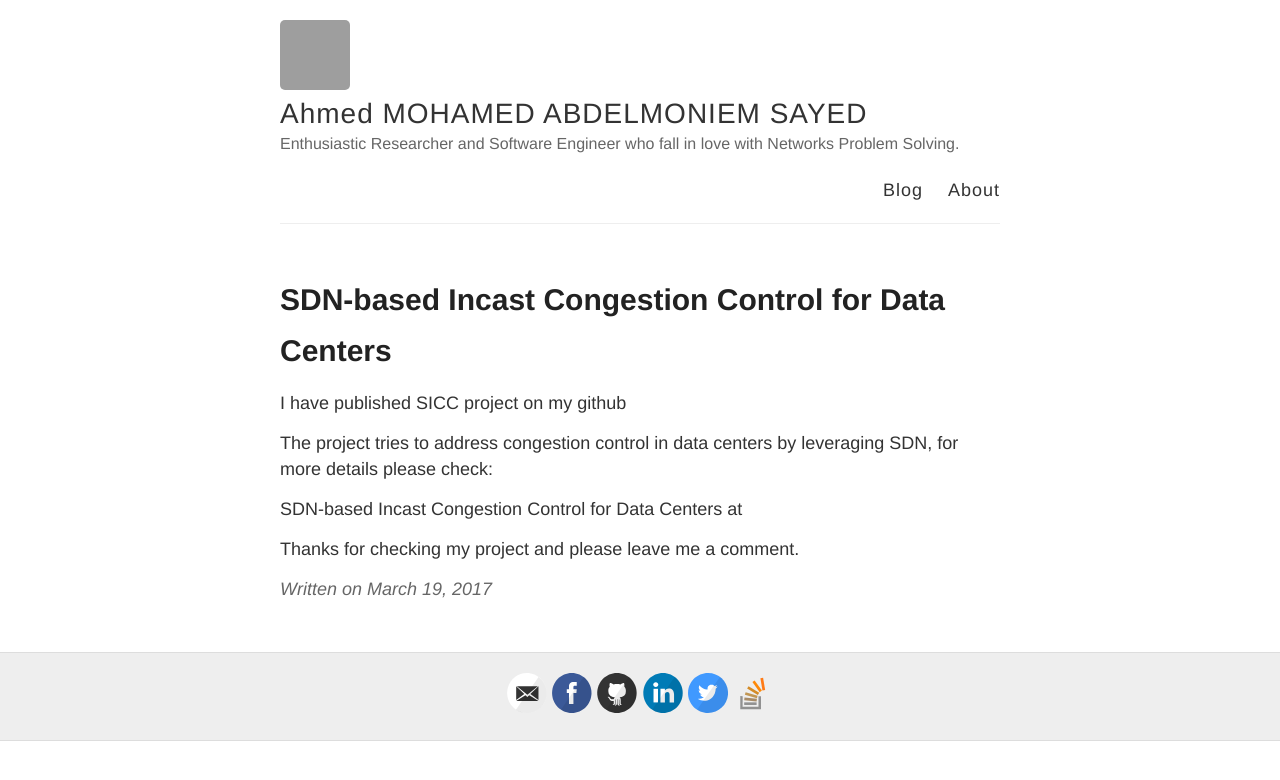
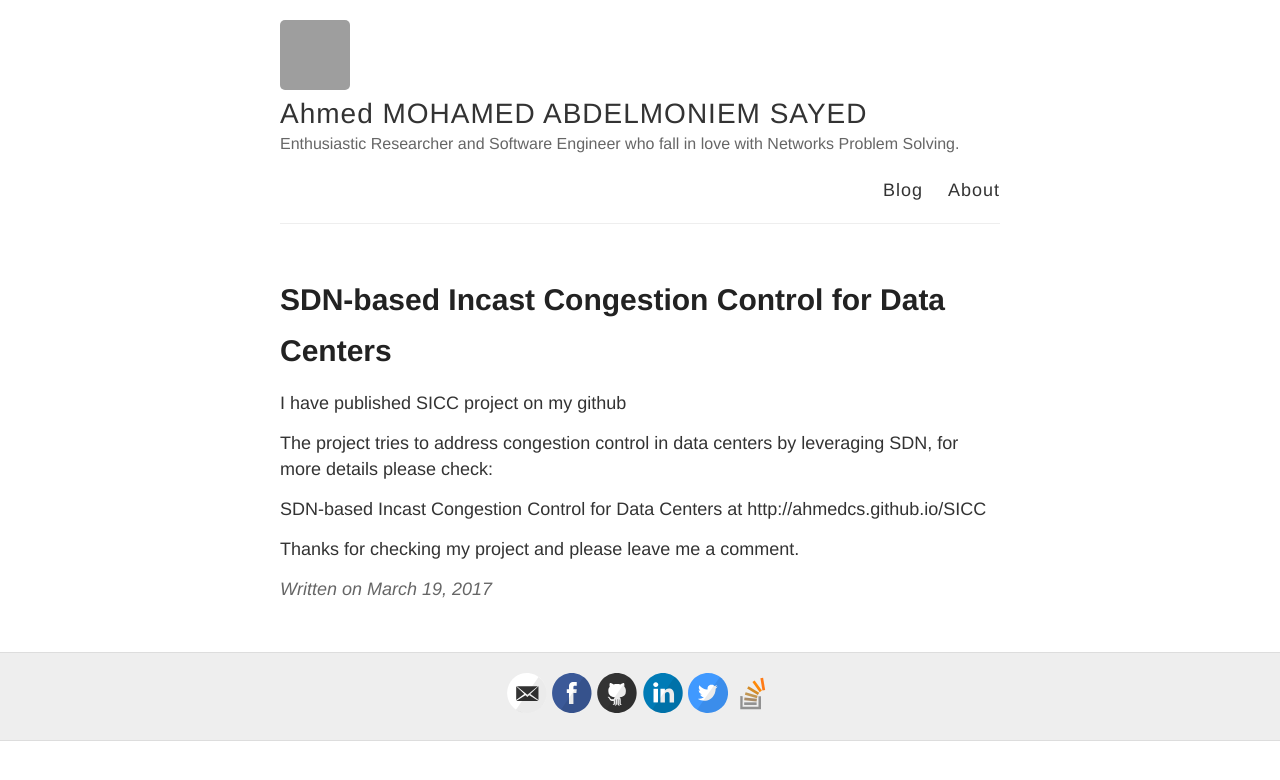
Before and after one commit to ahmedcs/ahmedcs.github.io, a Jekyll site: the page built from _posts/2017-3-19-SICC-post.md, in a window 1280 px wide. Shown: the top 780 px of the page. Built offline with Jekyll 4.4.1, drawn with Linux system fonts in a browser that asks for light colours; comment, search, counter and statistics services are not loaded; some of the changed lines change nothing that is shown; grey boxes are pictures that could not be loaded.

Commit message:
changed file name

```diff
--- a/_posts/2017-3-19-SICC.md
+++ b/_posts/2017-3-19-SICC-post.md
@@ -7,7 +7,6 @@ I have published SICC project on my github
 
 The project tries to address congestion control in data centers by leveraging SDN, for more details please check:
 
-SDN-based Incast Congestion Control for Data Centers at
-
+SDN-based Incast Congestion Control for Data Centers at  http://ahmedcs.github.io/SICC
 
 Thanks for checking my project and please leave me a comment.
```
